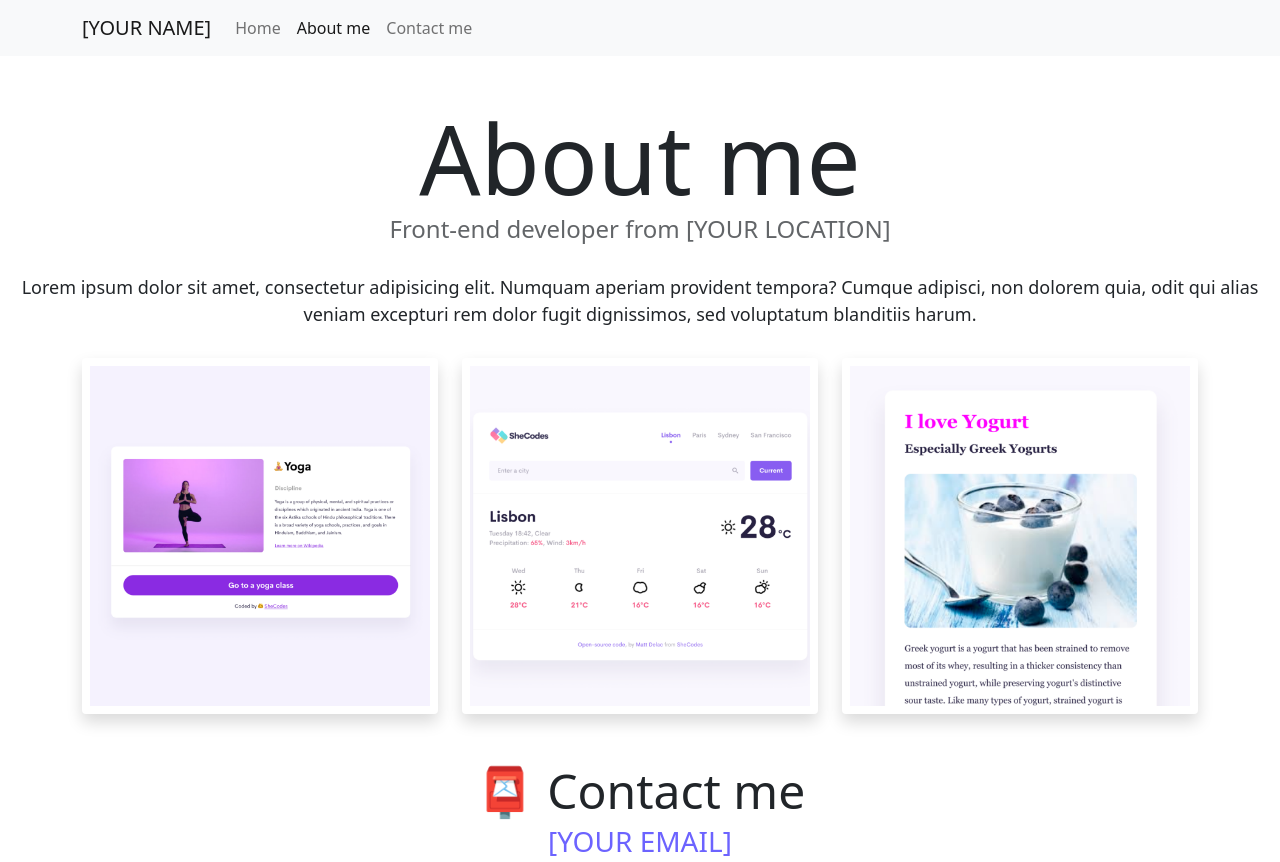
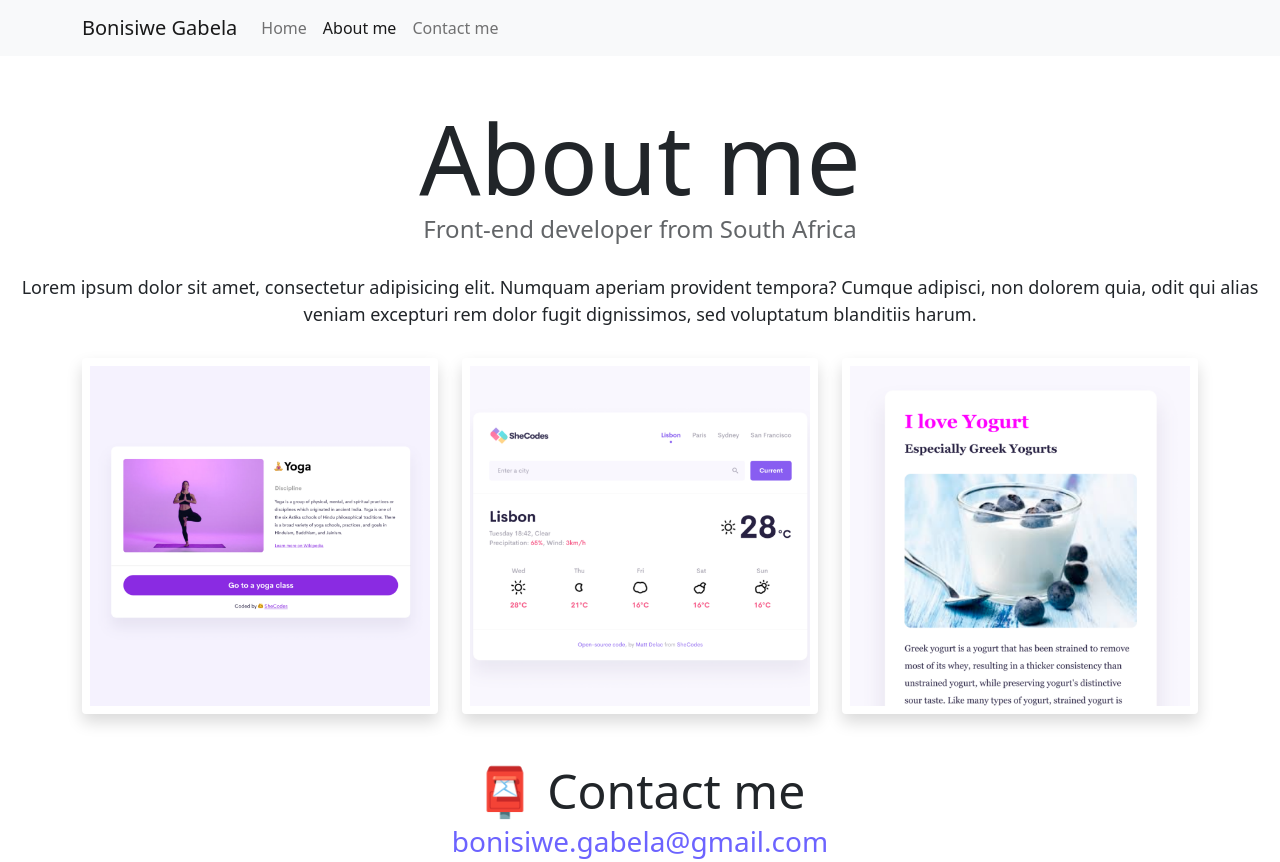
Before and after one commit to bonisiweGabela/responsive-homework, a plain HTML site: page about.html in a window 1280 px wide. Drawn offline with nearby package versions, Linux system fonts and the light colour scheme.

Commit message:
Added my personal information to structure

```diff
--- a/about.html
+++ b/about.html
@@ -16,12 +16,12 @@
       crossorigin="anonymous"
     ></script>
     <link rel="stylesheet" href="style.css" />
-    <title>About [YOUR NAME]</title>
+    <title>About Bonisiwe Gabela</title>
   </head>
   <body>
     <nav class="navbar navbar-expand-lg navbar-light bg-light fixed-top">
       <div class="container">
-        <a class="navbar-brand" href="index.html">[YOUR NAME]</a>
+        <a class="navbar-brand" href="index.html">Bonisiwe Gabela</a>
         <button
           class="navbar-toggler"
           type="button"
@@ -49,7 +49,7 @@
       </div>
     </nav>
     <h1 class="text-center">About me</h1>
-    <h3 class="text-center">Front-end developer from [YOUR LOCATION]</h3>
+    <h3 class="text-center">Front-end developer from South Africa</h3>
     <div class="about-paragraphs text-center">
       <p>
         Lorem ipsum dolor sit amet, consectetur adipisicing elit. Numquam
@@ -73,7 +73,9 @@
     </div>
     <div id="contact" class="mt-5">
       <h2 class="text-center">📮 Contact me</h2>
-      <a href="mailto:[YOUR EMAIL]" class="email-link"> [YOUR EMAIL] </a>
+      <a href="mailto:bonisiwe.gabela@gmail.com" class="email-link">
+        bonisiwe.gabela@gmail.com
+      </a>
     </div>
   </body>
 </html>
```
Also changed, not shown: index.html (+4 -4 lines).
